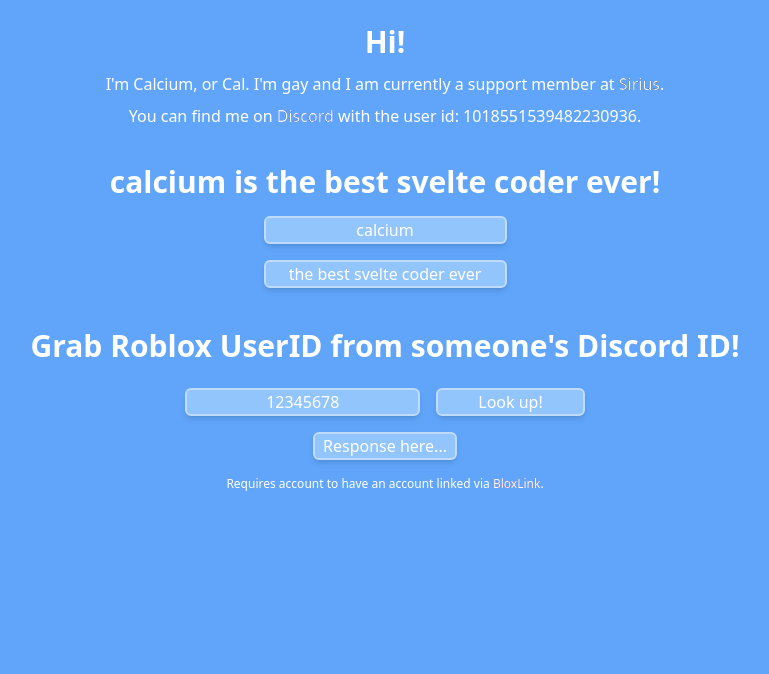
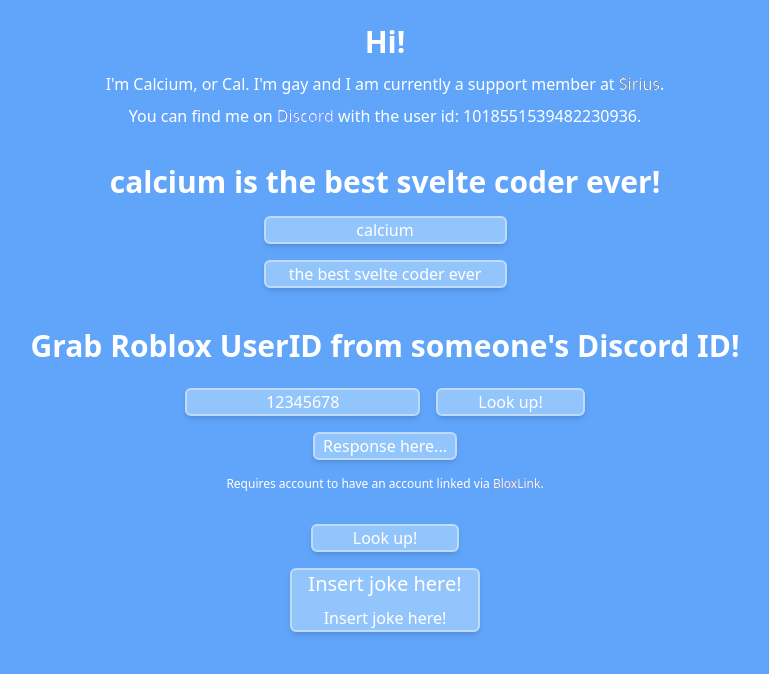
Before and after one commit to calciumista/shiny-parakeet, a SvelteKit app: page / in a window 1280 px wide. Shown: the top 674 px of the page, without its empty margins (255-1024 px from the left). Built offline with nearby package versions, Linux system fonts and the light colour scheme.

Commit message:
finished joke api. no bugs that i know of

```diff
--- a/src/routes/joke.svelte
+++ b/src/routes/joke.svelte
@@ -1,5 +1,35 @@
-<script>
+<script lang="ts">
+  import axios from "axios";
+
+  interface Joke {
+    category: string;
+    joke: string;
+  }
+
   function grabJoke() {
-    return;
+    axios.get("https://v2.jokeapi.dev/joke/Any?blacklistFlags=nsfw&type=single").then((response) => {
+      console.log(response.data);
+      const obj: Joke = response.data;
+      const objresponse = document.querySelector("#category");
+      const objresponse2 = document.querySelector("#joke");
+      if (objresponse) {
+        objresponse.innerHTML = obj.category;
+      }
+      if (objresponse2) {
+        objresponse2.innerHTML = obj.joke;
+      }
+    });
   }
 </script>
+
+<div class="flex flex-col items-center py-4 px-2">
+  <button on:click={grabJoke} class="bg-blue-300 text-center rounded-md shadow-md border-2 border-blue-200 hover:scale-105 transition-all duration-200 text-white text-bold px-10" id="lookup"> Look up! </button>
+  <div class="py-2" />
+  <div class="border-spacing-4">
+    <div class="bg-blue-300 text-center rounded-md shadow-md border-2 border-blue-200 hover:scale-105 active:scale-105 transition-all duration-200 text-white text-bold px-4">
+      <h3 class="text-bold text-xl" id="category">Insert joke here!</h3>
+      <div class="py-1" />
+      <p class="" id="joke">Insert joke here!</p>
+    </div>
+  </div>
+</div>
```
